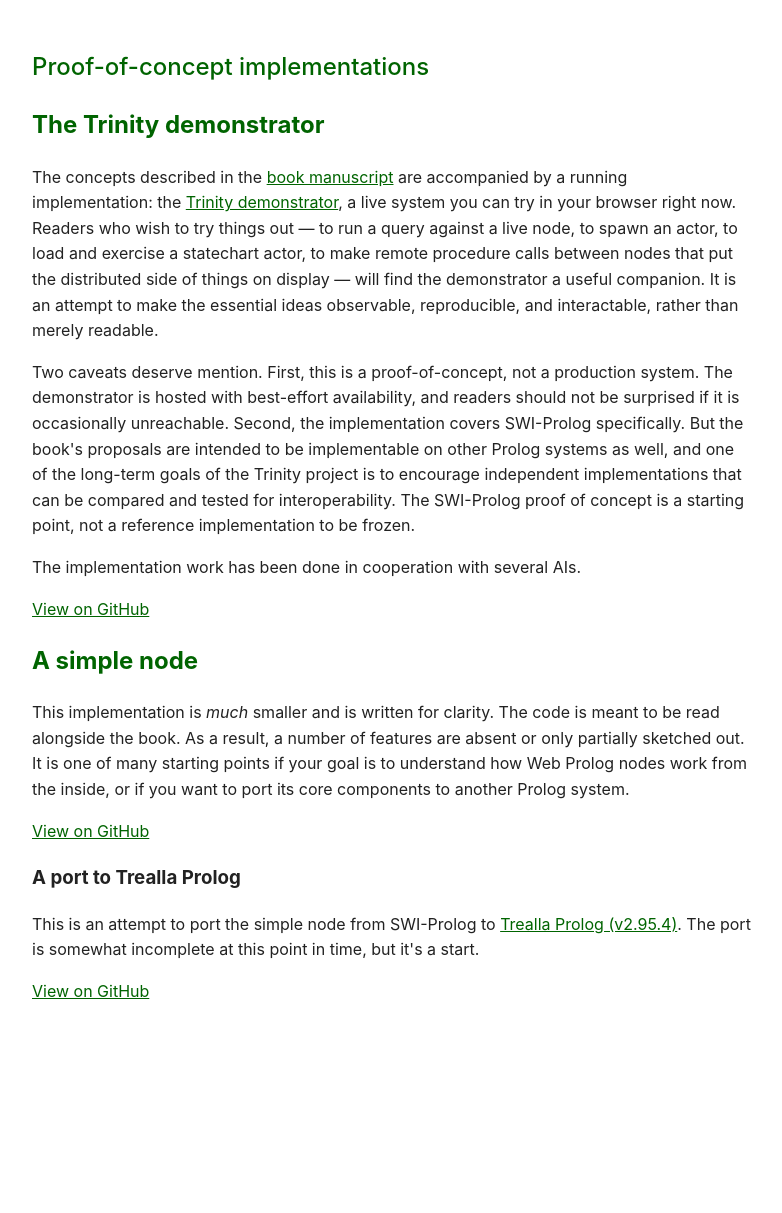
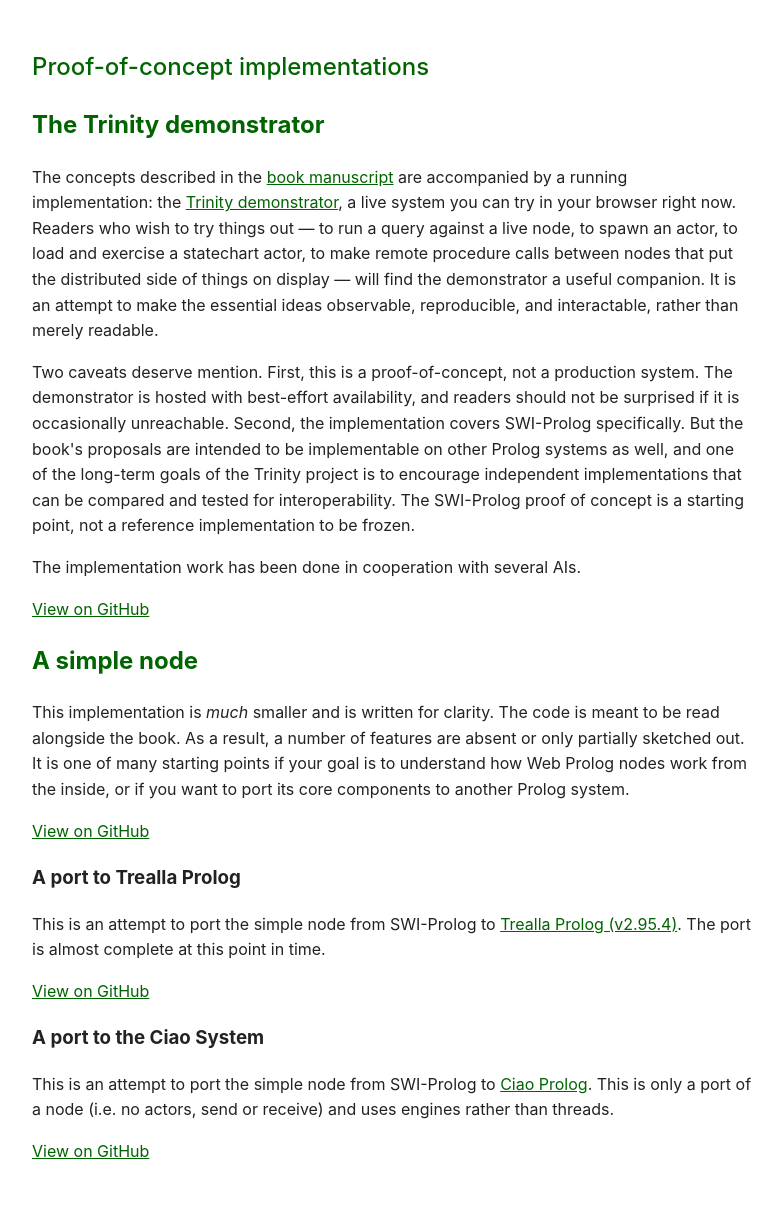
Before and after one commit to torbjornlager/book-project-home, a Jekyll site: the page pocs.html, which Jekyll copies as it is, in a window 1280 px wide. Shown: the whole page, without its empty margins (248-1030 px from the left). Built offline with Jekyll 4.4.1, drawn with Linux system fonts in a browser that asks for light colours; before the commit the page ends 1052 px from its top, so only the background shows below that.

Commit message:
Added ciao-port

```diff
--- a/pocs.html
+++ b/pocs.html
@@ -80,13 +80,24 @@
   <p>
     This is an attempt to port the simple node from SWI-Prolog to
     <a href="https://github.com/trealla-prolog/trealla">Trealla Prolog (v2.95.4)</a>.
-    The port is somewhat incomplete at this point in time, but it's a start.
+    The port is almost complete at this point in time.
   </p>
 
   <p>
     <a href="https://github.com/torbjornlager/trealla-port">View on GitHub</a>
   </p>
 
+  <h3>A port to the Ciao System</h3>
+
+  <p>
+    This is an attempt to port the simple node from SWI-Prolog to
+    <a href="https://ciao-lang.org/">Ciao Prolog</a>.
+    This is only a port of a node (i.e. no actors, send or receive) and uses engines rather than threads.
+  </p>
+
+  <p>
+    <a href="https://github.com/torbjornlager/ciao-port">View on GitHub</a>
+  </p>
 
 </section>
 </body>
```
